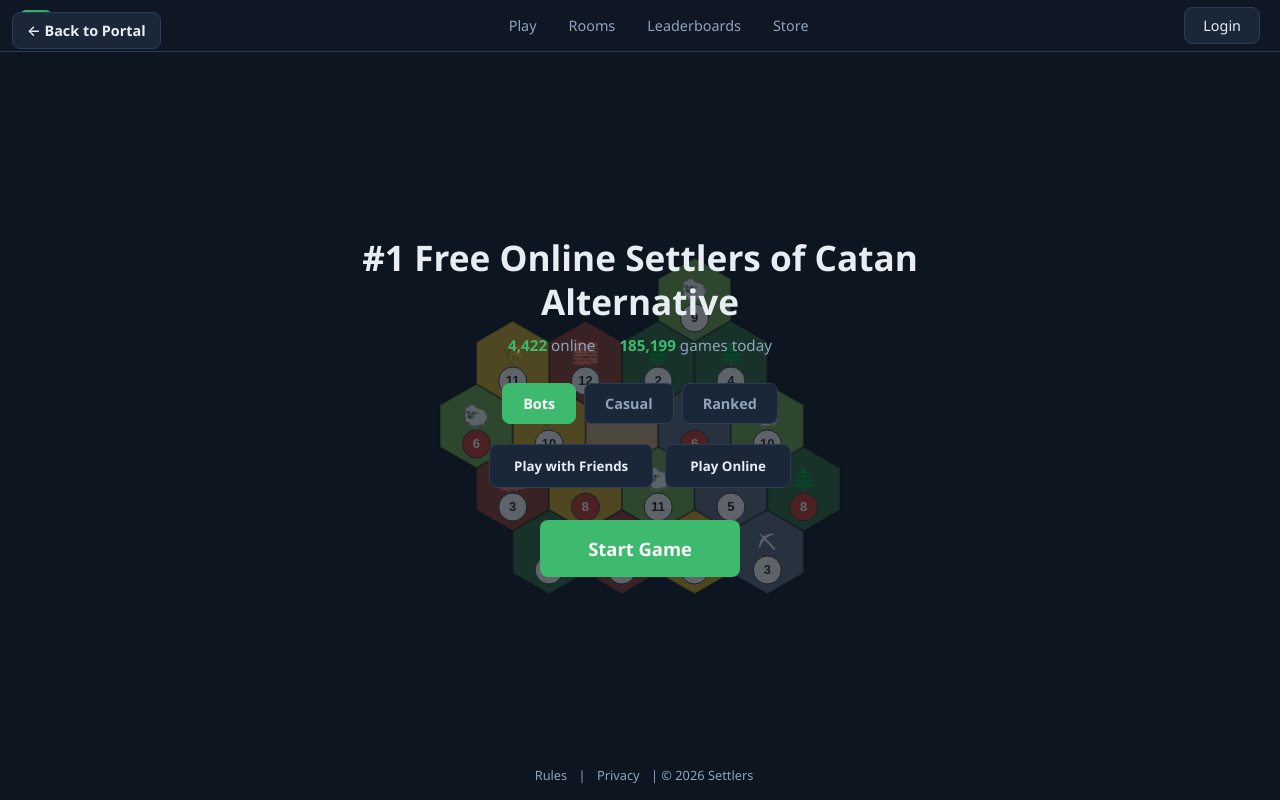
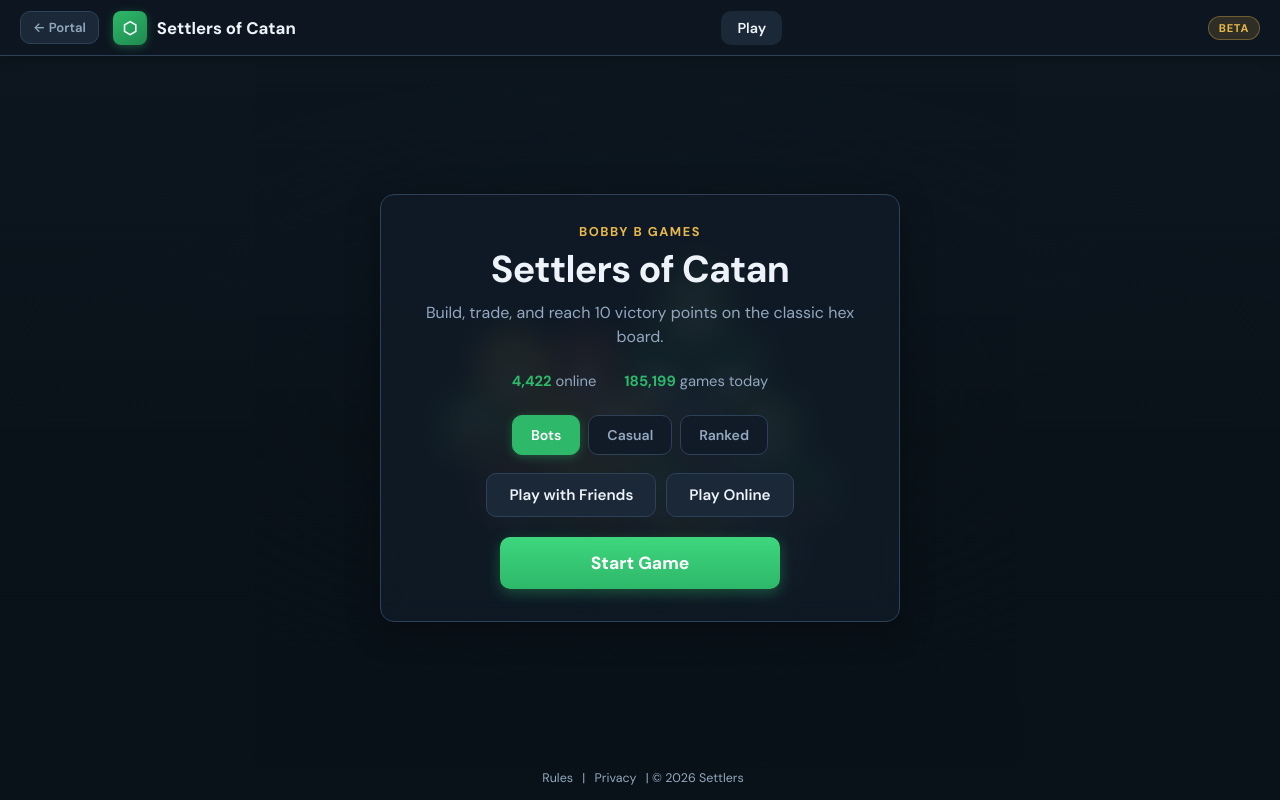
Before and after one commit to TylerOusley/resource-tycoon, a Flask app: page /settlers/ in a window 1280 px wide. Run offline with Flask 3, Linux system fonts and the light colour scheme.

Commit message:
Polish Settlers UI: layout, fonts, canvas sizing, header
Co-authored-by: Cursor <cursoragent@cursor.com>

```diff
--- a/static/settlers/css/global.css
+++ b/static/settlers/css/global.css
@@ -13,6 +13,18 @@ body {
   background: var(--bg-deep);
   color: var(--text);
   overflow-x: hidden;
+  -webkit-font-smoothing: antialiased;
+}
+
+#app {
+  min-height: 100vh;
+  min-height: 100dvh;
+  display: flex;
+  flex-direction: column;
+}
+
+#app.app-loading {
+  background: var(--bg-deep);
 }
 
 button {
@@ -30,44 +42,53 @@ a {
   display: none !important;
 }
 
+.view {
+  min-height: 100vh;
+  min-height: 100dvh;
+  display: flex;
+  flex-direction: column;
+  background: var(--bg-deep);
+}
+
+/* Header */
+.site-header {
+  display: flex;
+  align-items: center;
+  justify-content: space-between;
+  gap: 16px;
+  padding: 0 20px;
+  height: var(--header-h);
+  background: var(--bg-header);
+  border-bottom: 1px solid var(--border);
+  flex-shrink: 0;
+  z-index: 200;
+  box-shadow: var(--shadow-soft);
+}
+
+.header-left {
+  display: flex;
+  align-items: center;
+  gap: 14px;
+  min-width: 0;
+}
+
 .portal-back {
-  position: fixed;
-  top: 12px;
-  left: 12px;
-  z-index: 1000;
-  padding: 8px 14px;
+  flex-shrink: 0;
+  padding: 7px 12px;
   background: var(--bg-panel);
-  color: var(--text);
+  color: var(--text-muted);
   border: 1px solid var(--border);
   border-radius: var(--radius);
-  font-size: 0.9rem;
+  font-size: 0.82rem;
   font-weight: 600;
   text-decoration: none;
-  transition: background 0.15s;
+  transition: background 0.15s, color 0.15s, border-color 0.15s;
 }
 
 .portal-back:hover {
   background: var(--bg-panel-hover);
   color: var(--text);
-}
-
-.view {
-  min-height: 100vh;
-  display: flex;
-  flex-direction: column;
-}
-
-/* Header — Colonist-style top bar */
-.site-header {
-  display: flex;
-  align-items: center;
-  justify-content: space-between;
-  padding: 0 20px;
-  height: 52px;
-  background: var(--bg-header);
-  border-bottom: 1px solid var(--border);
-  flex-shrink: 0;
-  z-index: 100;
+  border-color: #3d556d;
 }
 
 .site-header .logo {
@@ -75,74 +96,87 @@ a {
   align-items: center;
   gap: 10px;
   font-weight: 700;
-  font-size: 1.15rem;
+  font-size: 1.05rem;
   color: var(--text);
+  text-decoration: none;
+  min-width: 0;
+}
+
+.site-header .logo span:last-child {
+  white-space: nowrap;
+  overflow: hidden;
+  text-overflow: ellipsis;
 }
 
 .site-header .logo-icon {
-  width: 32px;
-  height: 32px;
-  background: linear-gradient(135deg, var(--accent-green), #2a8f55);
-  border-radius: 6px;
+  width: 34px;
+  height: 34px;
+  flex-shrink: 0;
+  background: linear-gradient(145deg, var(--accent-green), #1f8a4f);
+  border-radius: 8px;
   display: flex;
   align-items: center;
   justify-content: center;
-  font-size: 1rem;
+  font-size: 1.05rem;
+  box-shadow: 0 2px 8px rgba(46, 184, 106, 0.35);
 }
 
-.site-header nav {
+.header-nav {
   display: flex;
   align-items: center;
   gap: 4px;
 }
 
-.site-header nav a,
-.site-header nav button.nav-link {
-  padding: 8px 14px;
+.site-header .nav-link {
+  padding: 8px 16px;
   color: var(--text-muted);
   background: none;
   border-radius: var(--radius);
   font-size: 0.9rem;
+  font-weight: 600;
+  text-decoration: none;
   transition: color 0.15s, background 0.15s;
 }
 
-.site-header nav a:hover,
-.site-header nav button.nav-link:hover {
+.site-header .nav-link:hover,
+.site-header .nav-link.active {
   color: var(--text);
   background: var(--bg-panel);
 }
 
-.site-header .header-right {
+.header-right {
   display: flex;
   align-items: center;
-  gap: 12px;
+  gap: 10px;
+  flex-shrink: 0;
 }
 
-.btn-login {
-  padding: 8px 18px;
-  background: var(--bg-panel);
-  color: var(--text);
-  border-radius: var(--radius);
-  font-size: 0.9rem;
-  border: 1px solid var(--border);
-}
-
-.btn-login:hover {
-  background: var(--bg-panel-hover);
+.header-badge {
+  font-size: 0.7rem;
+  font-weight: 700;
+  letter-spacing: 0.06em;
+  text-transform: uppercase;
+  padding: 4px 10px;
+  border-radius: 20px;
+  background: rgba(232, 184, 74, 0.15);
+  color: var(--accent-gold);
+  border: 1px solid rgba(232, 184, 74, 0.35);
 }
 
 .btn-primary {
   padding: 12px 28px;
-  background: var(--accent-green);
+  background: linear-gradient(180deg, var(--accent-green-hover), var(--accent-green));
   color: #fff;
-  font-weight: 600;
+  font-weight: 700;
   font-size: 1rem;
   border-radius: var(--radius);
-  transition: background 0.15s, transform 0.1s;
+  box-shadow: 0 4px 14px rgba(46, 184, 106, 0.35);
+  transition: transform 0.12s, box-shadow 0.15s, filter 0.15s;
 }
 
 .btn-primary:hover {
-  background: var(--accent-green-hover);
+  filter: brightness(1.06);
+  box-shadow: 0 6px 18px rgba(46, 184, 106, 0.45);
 }
 
 .btn-primary:active {
@@ -150,16 +184,19 @@ a {
 }
 
 .btn-secondary {
-  padding: 12px 24px;
+  padding: 11px 22px;
   background: var(--bg-panel);
   color: var(--text);
   font-weight: 600;
+  font-size: 0.95rem;
   border: 1px solid var(--border);
   border-radius: var(--radius);
+  transition: background 0.15s, border-color 0.15s;
 }
 
 .btn-secondary:hover {
   background: var(--bg-panel-hover);
+  border-color: #3d556d;
 }
 
 .panel {
@@ -177,17 +214,53 @@ a {
 }
 
 .select-row label {
-  font-size: 0.8rem;
+  font-size: 0.75rem;
   color: var(--text-muted);
   text-transform: uppercase;
-  letter-spacing: 0.04em;
+  letter-spacing: 0.06em;
+  font-weight: 600;
 }
 
 .select-row select {
-  padding: 10px 12px;
+  padding: 11px 12px;
   background: var(--bg-main);
   color: var(--text);
   border: 1px solid var(--border);
   border-radius: var(--radius);
   font-size: 0.95rem;
+  font-family: inherit;
+  outline: none;
 }
+
+.select-row select:focus {
+  border-color: var(--accent-green);
+  box-shadow: 0 0 0 2px rgba(46, 184, 106, 0.25);
+}
+
+/* Shared map canvases */
+.map-canvas {
+  display: block;
+  width: 100%;
+  max-width: 640px;
+  height: auto;
+  margin: 0 auto;
+}
+
+@media (max-width: 640px) {
+  .site-header {
+    padding: 0 12px;
+    gap: 8px;
+  }
+
+  .site-header .logo span:last-child {
+    font-size: 0.9rem;
+  }
+
+  .header-nav {
+    display: none;
+  }
+
+  .header-badge {
+    display: none;
+  }
+}
--- a/static/settlers/css/home.css
+++ b/static/settlers/css/home.css
@@ -1,3 +1,7 @@
+.home-view {
+  background: var(--bg-hero);
+}
+
 .home-hero {
   flex: 1;
   position: relative;
@@ -5,45 +9,80 @@
   flex-direction: column;
   align-items: center;
   justify-content: center;
-  padding: 40px 20px 80px;
+  padding: 32px 20px 72px;
   overflow: hidden;
 }
 
 .home-map-bg {
   position: absolute;
   inset: 0;
-  opacity: 0.35;
-  pointer-events: none;
   display: flex;
   align-items: center;
   justify-content: center;
+  pointer-events: none;
+  opacity: 0.5;
+}
+
+.home-map-bg::after {
+  content: "";
+  position: absolute;
+  inset: 0;
+  background: radial-gradient(ellipse 70% 60% at 50% 45%, transparent 0%, var(--bg-deep) 72%);
+  pointer-events: none;
 }
 
 .home-map-bg canvas {
-  max-width: 90%;
-  max-height: 70vh;
+  width: min(640px, 92vw);
+  height: auto;
+  aspect-ratio: 64 / 46;
+  max-height: min(52vh, 460px);
 }
 
 .home-content {
   position: relative;
   z-index: 2;
   text-align: center;
-  max-width: 640px;
+  max-width: 520px;
+  width: 100%;
+  padding: 28px 28px 32px;
+  background: rgba(17, 27, 40, 0.82);
+  border: 1px solid var(--border);
+  border-radius: var(--radius-lg);
+  box-shadow: var(--shadow);
+  backdrop-filter: blur(12px);
+}
+
+.home-eyebrow {
+  font-size: 0.8rem;
+  font-weight: 700;
+  letter-spacing: 0.12em;
+  text-transform: uppercase;
+  color: var(--accent-gold);
+  margin-bottom: 8px;
 }
 
 .home-content h1 {
-  font-size: clamp(1.5rem, 4vw, 2.2rem);
+  font-size: clamp(1.75rem, 5vw, 2.35rem);
   font-weight: 700;
-  margin-bottom: 12px;
-  line-height: 1.25;
+  margin-bottom: 10px;
+  line-height: 1.15;
+  letter-spacing: -0.02em;
+}
+
+.home-subtitle {
+  font-size: 1rem;
+  color: var(--text-muted);
+  line-height: 1.5;
+  margin-bottom: 22px;
 }
 
 .home-stats {
   display: flex;
-  gap: 24px;
+  flex-wrap: wrap;
+  gap: 16px 28px;
   justify-content: center;
-  margin-bottom: 28px;
-  font-size: 0.95rem;
+  margin-bottom: 24px;
+  font-size: 0.92rem;
   color: var(--text-muted);
 }
 
@@ -52,62 +91,78 @@
   font-weight: 700;
 }
 
-.home-actions {
+.home-mode-tabs {
   display: flex;
   flex-wrap: wrap;
-  gap: 12px;
-  justify-content: center;
-  margin-bottom: 32px;
-}
-
-.home-mode-tabs {
-  display: flex;
   gap: 8px;
   justify-content: center;
-  margin-bottom: 20px;
+  margin-bottom: 18px;
 }
 
 .mode-tab {
-  padding: 10px 20px;
-  background: var(--bg-panel);
+  padding: 10px 18px;
+  background: var(--bg-main);
   color: var(--text-muted);
   border: 1px solid var(--border);
   border-radius: var(--radius);
   font-weight: 600;
-  font-size: 0.9rem;
+  font-size: 0.88rem;
+  transition: background 0.15s, color 0.15s, border-color 0.15s;
+}
+
+.mode-tab:hover {
+  color: var(--text);
+  border-color: #3d556d;
 }
 
 .mode-tab.active {
   background: var(--accent-green);
   color: #fff;
   border-color: var(--accent-green);
+  box-shadow: 0 2px 10px rgba(46, 184, 106, 0.35);
 }
 
-.home-start-wrap {
-  margin-top: 8px;
+.home-actions {
+  display: flex;
+  flex-wrap: wrap;
+  gap: 10px;
+  justify-content: center;
+  margin-bottom: 20px;
 }
 
 .home-start-wrap .btn-primary {
-  padding: 16px 48px;
-  font-size: 1.15rem;
+  width: 100%;
+  max-width: 280px;
+  padding: 15px 32px;
+  font-size: 1.1rem;
 }
 
 .home-footer {
   position: absolute;
-  bottom: 16px;
+  bottom: 14px;
   left: 0;
   right: 0;
   text-align: center;
-  font-size: 0.8rem;
+  font-size: 0.78rem;
   color: var(--text-muted);
   z-index: 2;
 }
 
 .home-footer a {
   color: var(--text-muted);
-  margin: 0 8px;
+  margin: 0 6px;
 }
 
 .home-footer a:hover {
   color: var(--text);
 }
+
+@media (max-width: 480px) {
+  .home-content {
+    padding: 22px 18px 26px;
+  }
+
+  .home-actions .btn-secondary {
+    flex: 1 1 100%;
+  }
+}
--- a/static/settlers/css/variables.css
+++ b/static/settlers/css/variables.css
@@ -1,25 +1,28 @@
 :root {
-  --bg-deep: #0d1520;
-  --bg-main: #121c2a;
-  --bg-panel: #1a2738;
-  --bg-panel-hover: #223044;
-  --bg-header: #0f1724;
-  --border: #2a3d55;
-  --text: #e8edf4;
-  --text-muted: #8fa3bc;
-  --accent-green: #3dba6e;
-  --accent-green-hover: #4dd07f;
-  --accent-blue: #3b8fd9;
-  --accent-gold: #f0c14b;
-  --accent-red: #e05c5c;
-  --shadow: 0 4px 24px rgba(0, 0, 0, 0.45);
-  --radius: 8px;
-  --radius-lg: 12px;
-  --font: "Segoe UI", system-ui, -apple-system, sans-serif;
+  --bg-deep: #0a1219;
+  --bg-main: #111b28;
+  --bg-panel: #1a2838;
+  --bg-panel-hover: #243447;
+  --bg-header: #0d1620;
+  --bg-hero: linear-gradient(180deg, #0f1a26 0%, #0a1219 55%, #081018 100%);
+  --border: #2d4158;
+  --text: #eef3f9;
+  --text-muted: #93a8be;
+  --accent-green: #2eb86a;
+  --accent-green-hover: #3dd67d;
+  --accent-blue: #4a9eed;
+  --accent-gold: #e8b84a;
+  --accent-red: #e85d5d;
+  --shadow: 0 8px 32px rgba(0, 0, 0, 0.35);
+  --shadow-soft: 0 2px 12px rgba(0, 0, 0, 0.25);
+  --radius: 10px;
+  --radius-lg: 14px;
+  --font: "DM Sans", system-ui, -apple-system, sans-serif;
+  --header-h: 56px;
   --hex-wood: #2d6a3e;
-  --hex-brick: #8b3a2a;
-  --hex-sheep: #6b9e4a;
-  --hex-wheat: #c9a227;
-  --hex-ore: #5a6a7a;
-  --hex-desert: #c4a574;
+  --hex-brick: #9c4229;
+  --hex-sheep: #5fa848;
+  --hex-wheat: #d4ad2a;
+  --hex-ore: #5c6d7d;
+  --hex-desert: #c9a96a;
 }
--- a/static/settlers/index.html
+++ b/static/settlers/index.html
@@ -3,16 +3,19 @@
 <head>
   <meta charset="UTF-8" />
   <meta name="viewport" content="width=device-width, initial-scale=1.0" />
-  <title>Settlers — Play Catan Online</title>
-  <link rel="stylesheet" href="css/variables.css" />
-  <link rel="stylesheet" href="css/global.css" />
-  <link rel="stylesheet" href="css/home.css" />
-  <link rel="stylesheet" href="css/lobby.css" />
-  <link rel="stylesheet" href="css/game.css" />
+  <meta name="theme-color" content="#0d1520" />
+  <title>Settlers of Catan — Bobby B Games</title>
+  <link rel="preconnect" href="https://fonts.googleapis.com" />
+  <link rel="preconnect" href="https://fonts.gstatic.com" crossorigin />
+  <link href="https://fonts.googleapis.com/css2?family=DM+Sans:ital,opsz,wght@0,9..40,400;0,9..40,600;0,9..40,700;1,9..40,400&display=swap" rel="stylesheet" />
+  <link rel="stylesheet" href="css/variables.css?v=3" />
+  <link rel="stylesheet" href="css/global.css?v=3" />
+  <link rel="stylesheet" href="css/home.css?v=3" />
+  <link rel="stylesheet" href="css/lobby.css?v=3" />
+  <link rel="stylesheet" href="css/game.css?v=3" />
 </head>
 <body>
-  <a href="/" class="portal-back">← Back to Portal</a>
-  <div id="app"></div>
-  <script type="module" src="js/main.js"></script>
+  <div id="app" class="app-loading" aria-busy="true"></div>
+  <script type="module" src="js/main.js?v=3"></script>
 </body>
 </html>
--- a/static/settlers/js/board.js
+++ b/static/settlers/js/board.js
@@ -102,11 +102,21 @@ export function getVertexPixel(v, offsetX, offsetY) {
   return { x: vx, y: vy };
 }
 
+function getCanvasSize(canvas) {
+  const rect = canvas.getBoundingClientRect();
+  let w = Math.floor(rect.width);
+  let h = Math.floor(rect.height);
+  if (w < 80 || h < 80) {
+    w = parseInt(canvas.getAttribute("width"), 10) || 640;
+    h = parseInt(canvas.getAttribute("height"), 10) || 460;
+  }
+  return { w, h };
+}
+
 export function renderBoard(canvas, tiles, options = {}) {
   const ctx = canvas.getContext("2d");
   const dpr = window.devicePixelRatio || 1;
-  const w = canvas.clientWidth || 600;
-  const h = canvas.clientHeight || 600;
+  const { w, h } = getCanvasSize(canvas);
   canvas.width = w * dpr;
   canvas.height = h * dpr;
   ctx.scale(dpr, dpr);
--- a/static/settlers/js/main.js
+++ b/static/settlers/js/main.js
@@ -19,6 +19,8 @@ function navigate() {
   const route = getRoute();
   const render = routes[route] || renderHome;
   window.removeEventListener("resize", () => {});
+  app.classList.remove("app-loading");
+  app.setAttribute("aria-busy", "false");
   render(app);
 }
 
--- a/static/settlers/js/views/game.js
+++ b/static/settlers/js/views/game.js
@@ -23,7 +23,7 @@ export function renderGame(root) {
       ${renderHeader("play")}
       <div class="game-layout">
         <div class="game-board-wrap">
-          <canvas id="game-board" width="900" height="700"></canvas>
+          <canvas id="game-board" class="map-canvas game-canvas" width="880" height="640"></canvas>
         </div>
         <aside class="game-sidebar">
           <div class="game-sidebar-section">
--- a/static/settlers/js/views/header.js
+++ b/static/settlers/js/views/header.js
@@ -1,18 +1,18 @@
 export function renderHeader(active = "play") {
   return `
     <header class="site-header">
-      <a href="#/" class="logo">
-        <span class="logo-icon">⬡</span>
-        <span>Settlers</span>
-      </a>
-      <nav>
-        <a href="#/" class="${active === "play" ? "active" : ""}">Play</a>
-        <button class="nav-link" type="button">Rooms</button>
-        <button class="nav-link" type="button">Leaderboards</button>
-        <button class="nav-link" type="button">Store</button>
+      <div class="header-left">
+        <a href="/" class="portal-back">← Portal</a>
+        <a href="#/" class="logo">
+          <span class="logo-icon">⬡</span>
+          <span>Settlers of Catan</span>
+        </a>
+      </div>
+      <nav class="header-nav" aria-label="Game sections">
+        <a href="#/" class="nav-link ${active === "play" ? "active" : ""}">Play</a>
       </nav>
       <div class="header-right">
-        <button type="button" class="btn-login">Login</button>
+        <span class="header-badge">Beta</span>
       </div>
     </header>
   `;
--- a/static/settlers/js/views/home.js
+++ b/static/settlers/js/views/home.js
@@ -12,10 +12,12 @@ export function renderHome(root) {
       ${renderHeader("play")}
       <section class="home-hero">
         <div class="home-map-bg">
-          <canvas id="home-map-canvas" width="700" height="500"></canvas>
+          <canvas id="home-map-canvas" class="map-canvas" width="640" height="460"></canvas>
         </div>
         <div class="home-content">
-          <h1>#1 Free Online Settlers of Catan Alternative</h1>
+          <p class="home-eyebrow">Bobby B Games</p>
+          <h1>Settlers of Catan</h1>
+          <p class="home-subtitle">Build, trade, and reach 10 victory points on the classic hex board.</p>
           <div class="home-stats">
             <span><strong>${online.toLocaleString()}</strong> online</span>
             <span><strong>${gamesToday.toLocaleString()}</strong> games today</span>
@@ -42,7 +44,9 @@ export function renderHome(root) {
 
   const canvas = root.querySelector("#home-map-canvas");
   const tiles = generateBoard(false);
-  renderBoard(canvas, tiles);
+  const drawPreview = () => renderBoard(canvas, tiles);
+  drawPreview();
+  requestAnimationFrame(drawPreview);
 
   let mode = "bots";
   root.querySelectorAll(".mode-tab").forEach((tab) => {
--- a/static/settlers/js/views/lobby.js
+++ b/static/settlers/js/views/lobby.js
@@ -13,7 +13,7 @@ export function renderLobby(root) {
       <div class="lobby-layout">
         <main class="lobby-main">
           <div class="lobby-map-preview">
-            <canvas id="lobby-map" width="480" height="480"></canvas>
+            <canvas id="lobby-map" class="map-canvas" width="480" height="480"></canvas>
           </div>
         </main>
         <aside class="lobby-sidebar">
```
Also changed, not shown: static/settlers/css/game.css (+95 -51 lines), static/settlers/css/lobby.css (+55 -19 lines).
